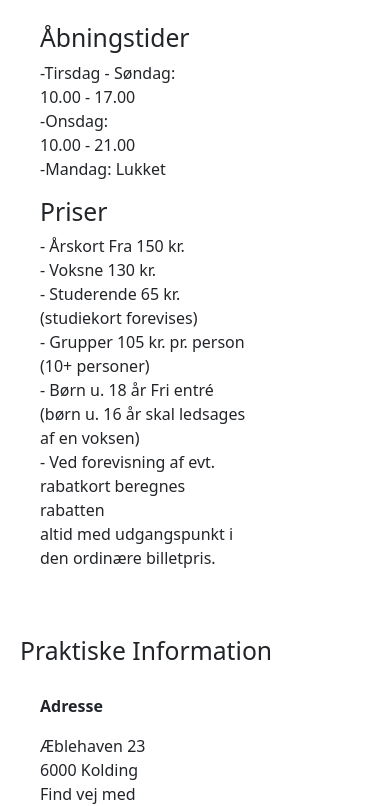
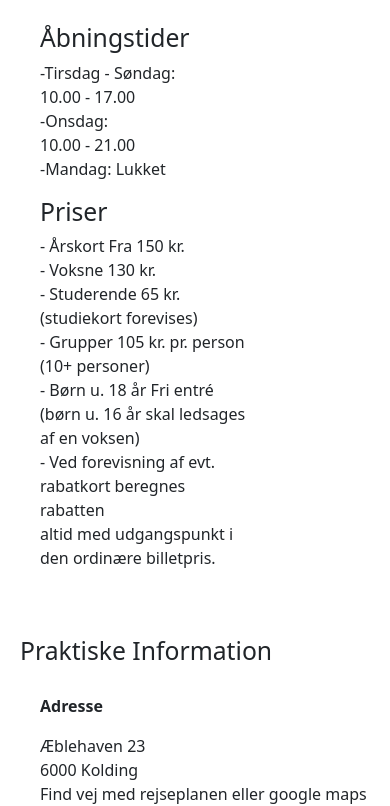
Before and after one commit to smw22/Eksam-projekt, a website: page src/besøg.html in a window 390 px wide. Shown: the part 294-1100 px from the top of the page. Drawn offline with nearby package versions, Linux system fonts and the light colour scheme.

Commit message:
ændringer i besøg os (mobil version)

```diff
--- a/src/main.scss
+++ b/src/main.scss
@@ -1202,6 +1202,10 @@ ul{
         padding-right: 20px;
     }
 
+    .third-subsection-text,.fourth-subsection-text, .fifth-subsection-text,.seventh-subsection-text, .eight-subsection-text, .nineth-subsection-text, .tenth-subsection-text,.eleventh-subsection-text{
+        width: 100%;
+    }
+
     // Om Trapholt side
     .om-trapholt-title {
         padding-left: 20px;
```
Also changed, not shown: src/main.css, 1 other file.
